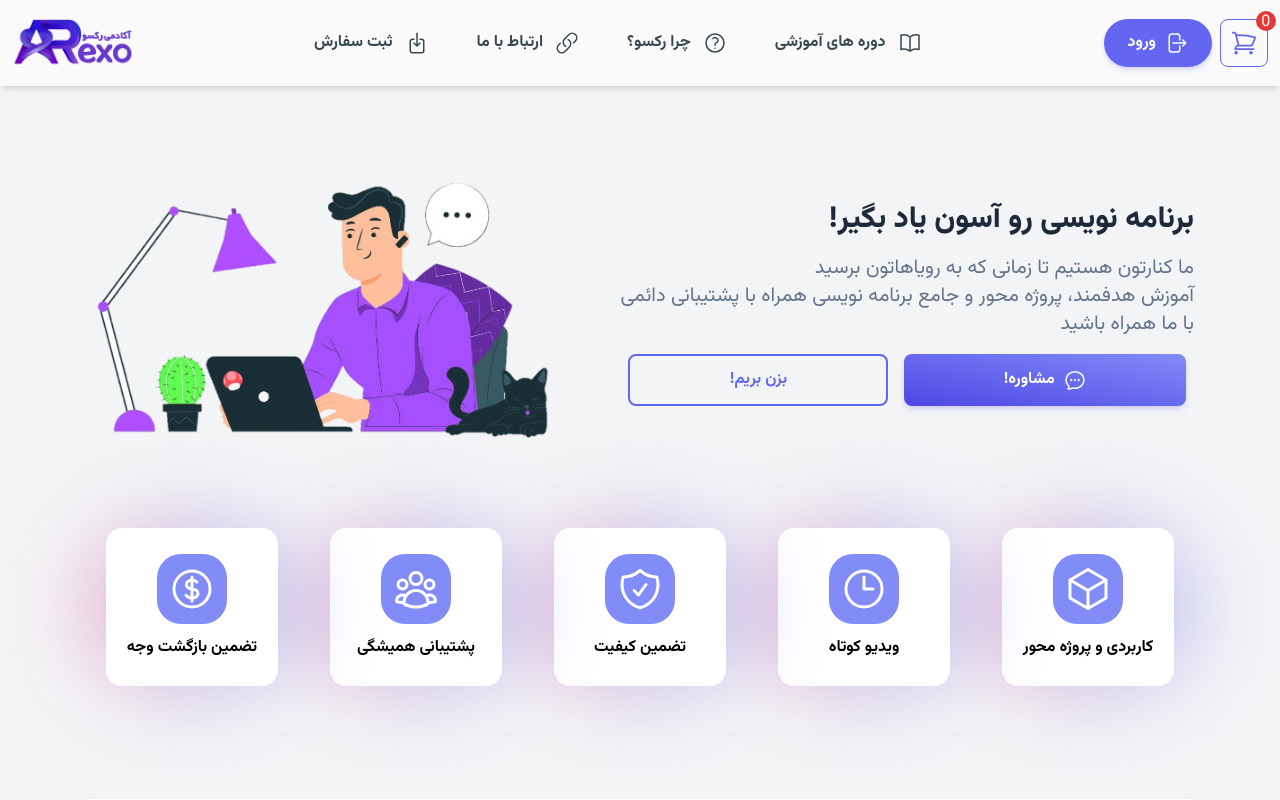
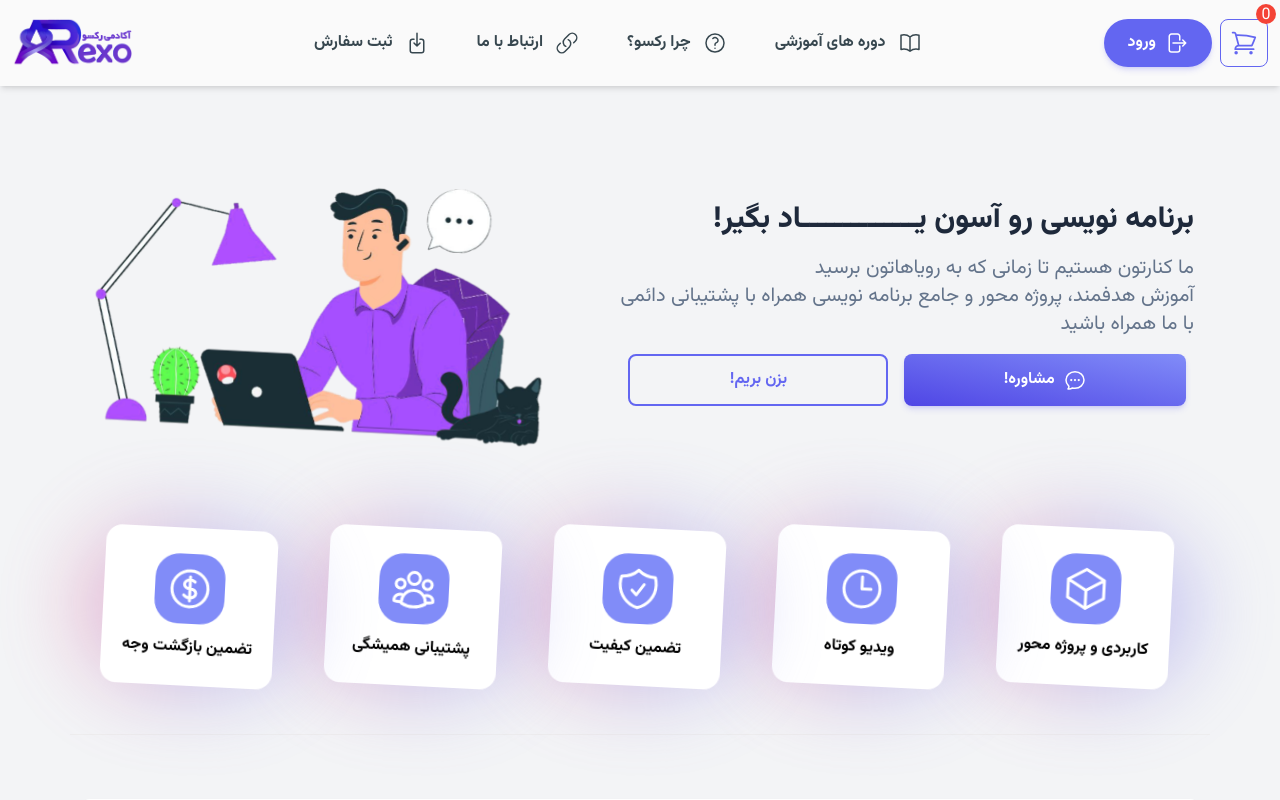
Before and after one commit to rexoacademyteam/rexo-frontend, a Next.js app: page / in a window 1280 px wide. Shown: the top 800 px of the page. Built offline with nearby package versions, Linux system fonts and the light colour scheme.

Commit message:
adding animation

```diff
--- a/app/(main)/components/banner/index.jsx
+++ b/app/(main)/components/banner/index.jsx
@@ -1,4 +1,5 @@
 "use client";
+import 'animate.css';
 
 import { ChatBubbleOvalLeftEllipsisIcon } from "@heroicons/react/24/outline";
 import { Button } from "@material-tailwind/react";
@@ -9,7 +10,7 @@ export default function MainBanner() {
       <div className="flex flex-col-reverse md:flex-row gap-4 justify-between container mx-auto">
         <div className="flex-col justify-around mt-9">
           <h1 className="text-2xl md:text-3xl font-extrabold mb-4 text-center md:text-start text-slate-800">
-            برنامه نویسی رو آسون یاد بگیر!
+            برنامه نویسی رو آسون یــــــــــــــاد بگیر!
           </h1>
           <h1 className="text-slate-500 m-auto text-lg md:text-xl text-center md:text-start">
             ما کنارتون هستیم تا زمانی که به رویاهاتون برسید
@@ -32,7 +33,7 @@ export default function MainBanner() {
         <div className="relative">
           <img
             src="/assets/main_section_banner.png"
-            className="w-[500px] m-auto"
+            className="w-[500px] m-auto movement-animation"
             alt="main-banner"
           />
         </div>
--- a/app/(main)/components/speciality/item.jsx
+++ b/app/(main)/components/speciality/item.jsx
@@ -1,6 +1,6 @@
 const SpecialityItem = ({ title, icon }) => {
     return (
-        <div className="px-1 py-2 relative w-1/2 md:w-[14rem] z-20">
+        <div className="px-1 py-2 relative w-1/2 md:w-[14rem] z-20 movement-animation">
             <div
                 className="hover:rotate-6 transform transition duration-300 border-2 border-transparent w-4/5 mx-auto bg-white hover:shadow-lg hover:scale-105 hover:shadow-gray-300/50 cursor-pointer rounded-2xl flex flex-col
                   items-center justify-center py-6">
--- a/app/(main)/contact/page.jsx
+++ b/app/(main)/contact/page.jsx
@@ -15,7 +15,7 @@ export default function ContactPage() {
             <div className="container mx-auto flex flex-wrap justify-center items-center w-9/12 gap-8 pt-8 pb-28 md:py-28">
                 {contactWays.map((contactWay, it) => (
                     <Link className="w-[200px]" href={contactWay.href ?? ""} key={it}>
-                        <div className="z-30 block w-full relative">
+                        <div className="z-30 block w-full relative movement-animation">
                             <div className="absolute top-0 bottom-0 start-0 end-0">
                                 <div className="-z-10 w-full h-full bg-gradient-to-r from-pink-300 via-purple-300 to-indigo-400 rounded-full blur-2xl opacity-70"></div>
                             </div>
--- a/components/main/header/index.jsx
+++ b/components/main/header/index.jsx
@@ -1,57 +1,94 @@
 "use client";
 import { useState } from "react";
-import { BookOpenIcon, LinkIcon, QuestionMarkCircleIcon, ArrowDownOnSquareIcon, XMarkIcon, Bars3Icon, ArrowRightOnRectangleIcon, ShoppingCartIcon } from '@heroicons/react/24/outline'
-import { KeyIcon, UserIcon } from "@heroicons/react/24/solid"
+import {
+  BookOpenIcon,
+  LinkIcon,
+  QuestionMarkCircleIcon,
+  ArrowDownOnSquareIcon,
+  XMarkIcon,
+  Bars3Icon,
+  ArrowRightOnRectangleIcon,
+  ShoppingCartIcon,
+} from "@heroicons/react/24/outline";
+import { KeyIcon, UserIcon } from "@heroicons/react/24/solid";
 import Link from "next/link";
-import { Button, IconButton, Menu, MenuHandler, MenuItem, MenuList } from "@material-tailwind/react";
+import {
+  Button,
+  IconButton,
+  Menu,
+  MenuHandler,
+  MenuItem,
+  MenuList,
+} from "@material-tailwind/react";
 import useAuth from "@/hooks/useAuth";
 
-
 const links = [
-    { name: "دوره های آموزشی", href: "/courses", logo: (<BookOpenIcon className="w-6 h-6" />) },
-    { name: "چرا رکسو؟", href: "/WhyRexo", logo: (<QuestionMarkCircleIcon className="w-6 h-6" />) },
-    { name: "ارتباط با ما", href: "/contact", logo: (<LinkIcon className="w-6 h-6" />) },
-    { name: "ثبت سفارش", href: "/order", logo: (<ArrowDownOnSquareIcon className="w-6 h-6" />) },
-]
+  {
+    name: "دوره های آموزشی",
+    href: "/courses",
+    logo: <BookOpenIcon className="w-6 h-6" />,
+  },
+  {
+    name: "چرا رکسو؟",
+    href: "/WhyRexo",
+    logo: <QuestionMarkCircleIcon className="w-6 h-6" />,
+  },
+  {
+    name: "ارتباط با ما",
+    href: "/contact",
+    logo: <LinkIcon className="w-6 h-6" />,
+  },
+  {
+    name: "ثبت سفارش",
+    href: "/order",
+    logo: <ArrowDownOnSquareIcon className="w-6 h-6" />,
+  },
+];
 
 const MobileNav = ({ links }) => {
   return (
     <div className="w-full py-4 lg:hidden">
       <div className="flex flex-col items-center gap-4">
-                {
-                    links ? links.map((link, i) => (
-                        <Link key={i} href={link.href} className="ml-5 rounded-xl p-1 hover:text-[#6b36cc] cursor-pointer inline-flex hover:underline">
+        {links
+          ? links.map((link, i) => (
+              <Link
+                key={i}
+                href={link.href}
+                className="ml-5 rounded-xl p-1 hover:text-[#6b36cc] cursor-pointer inline-flex hover:underline"
+              >
                 {link.logo}
                 <span className="mr-1">{link.name}</span>
               </Link>
-                    )) : null
-                }
+            ))
+          : null}
       </div>
     </div>
-    )
-}
+  );
+};
 
 const DesktopNav = ({ links }) => {
   return (
     <nav className="hidden lg:block">
       <div className="flex justify-around">
-                {
-                    links?.map((link, i) => (
+        {links?.map((link, i) => (
           <Link key={i} href={link.href}>
-                            <Button variant="text" color="indigo" className="text-blue-gray-800 font-fa btn-flex text-base">
+            <Button
+              variant="text"
+              color="indigo"
+              className="text-blue-gray-800 font-fa btn-flex text-base"
+            >
               {link.logo}
               <span className="mr-1">{link.name}</span>
             </Button>
           </Link>
-                    ))
-                }
+        ))}
       </div>
     </nav>
-    )
-}
+  );
+};
 
 export default function Header() {
-    const auth = useAuth()
+  const auth = useAuth();
   const [isOpen, setIsOpen] = useState(false);
   const handleMenuClick = () => {
     setIsOpen(!isOpen);
@@ -61,12 +98,19 @@ export default function Header() {
     <header className="sticky top-0 start-0 end-0 px-3 bg-gray-50 shadow-md bg-base-100 z-50 py-4">
       <div className="flex justify-between items-center align-center max-w-7xl mx-auto">
         <div className={`flex justify-around gap-2 ${isOpen ? "block" : ""}`}>
-                    <span className="rounded-[100%] bg-red-600 text-white w-5 h-5 absolute -mt-2 -mr-40 z-50 text-center pb-1">{0}</span>
-                    <IconButton color="indigo" variant="outlined" size="lg" className="btn-flex">
+          <span class="absolute top-1 right-1 flex h-5 w-5 z-50">
+            <span class="animate-ping absolute inline-flex h-full w-full rounded-full bg-red-300 opacity-75"></span>
+            <span class="rounded-full w-5 h-5 text-center -pb-2 bg-red-500 text-white">{0}</span>
+          </span>
+
+          <IconButton
+            color="indigo"
+            variant="outlined"
+            size="lg"
+            className="btn-flex"
+          >
             <ShoppingCartIcon className="w-7 h-7" />
           </IconButton>
-
-
 
           {auth.loggedIn ? (
             <Menu>
@@ -76,7 +120,10 @@ export default function Header() {
                 </Button>
               </MenuHandler>
               <MenuList dir="ltr" className="font-fa text-base">
-                                <MenuItem className="font-bold text-center"> {auth.profile.username} </MenuItem>
+                <MenuItem className="font-bold text-center">
+                  {" "}
+                  {auth.profile.username}{" "}
+                </MenuItem>
                 <MenuItem className="flex justify-end items-center gap-1">
                   <div>حساب کاربری</div>
                   <UserIcon className="w-6 h-6" />
@@ -89,7 +136,10 @@ export default function Header() {
             </Menu>
           ) : (
             <Link href="/auth/login/">
-                            <Button color="indigo" className="font-fa btn-flex text-base rounded-full">
+              <Button
+                color="indigo"
+                className="font-fa btn-flex text-base rounded-full"
+              >
                 <ArrowRightOnRectangleIcon className="w-6 h-6" />
                 <span>ورود</span>
               </Button>
@@ -97,23 +147,44 @@ export default function Header() {
           )}
         </div>
 
-                <div className={`md:flex justify-around ${isOpen ? "flex" : "hidden"} w-auto`}>
+        <div
+          className={`md:flex justify-around ${
+            isOpen ? "flex" : "hidden"
+          } w-auto`}
+        >
           <DesktopNav links={links} />
         </div>
 
         <div className="cursor-pointer flex items-center">
           <Link href="/">
-                        <img src="/assets/brand_logo.png" className="hidden lg:block w-[120px]" alt="logo" />
-                        <img src="/assets/brand_purelogo.png" className="lg:hidden w-[50px] h-[30px]" alt="logo2" />
+            <img
+              src="/assets/brand_logo.png"
+              className="hidden lg:block w-[120px]"
+              alt="logo"
+            />
+            <img
+              src="/assets/brand_purelogo.png"
+              className="lg:hidden w-[50px] h-[30px]"
+              alt="logo2"
+            />
           </Link>
           <div className="lg:hidden ps-4 pt-1">
-                        <IconButton size="lg" variant="text" color="indigo" onClick={handleMenuClick}>
-                            {isOpen ? <XMarkIcon className="w-10 h-10" /> : <Bars3Icon className="w-10 h-10" />}
+            <IconButton
+              size="lg"
+              variant="text"
+              color="indigo"
+              onClick={handleMenuClick}
+            >
+              {isOpen ? (
+                <XMarkIcon className="w-10 h-10" />
+              ) : (
+                <Bars3Icon className="w-10 h-10" />
+              )}
             </IconButton>
           </div>
         </div>
       </div>
       {isOpen ? <MobileNav links={links} /> : null}
-        </header >
+    </header>
   );
-};
+}
--- a/package.json
+++ b/package.json
@@ -12,6 +12,7 @@
     "@heroicons/react": "^2.0.18",
     "@material-tailwind/react": "^2.0.8",
     "@reduxjs/toolkit": "^1.9.5",
+    "animate.css": "^4.1.1",
     "autoprefixer": "10.4.14",
     "axios": "^1.4.0",
     "eslint": "8.46.0",
--- a/styles/globals.css
+++ b/styles/globals.css
@@ -25,3 +25,10 @@ body, html {
 .font-fa {
     font-family: Vazirmatn!important;
 }
+.movement-animation{
+    animation: movement 4s ease-in-out infinite;
+}
+@keyframes movement {
+    0%, 100%{ transform: rotate(-3deg) translate(3px) }
+    50%{ transform: rotate(3deg) translate(-3px) }
+}
```
Also changed, not shown: 1 other file (tests, documents, lock files or other folders). Lines whose indentation alone changed are shown as unchanged.
